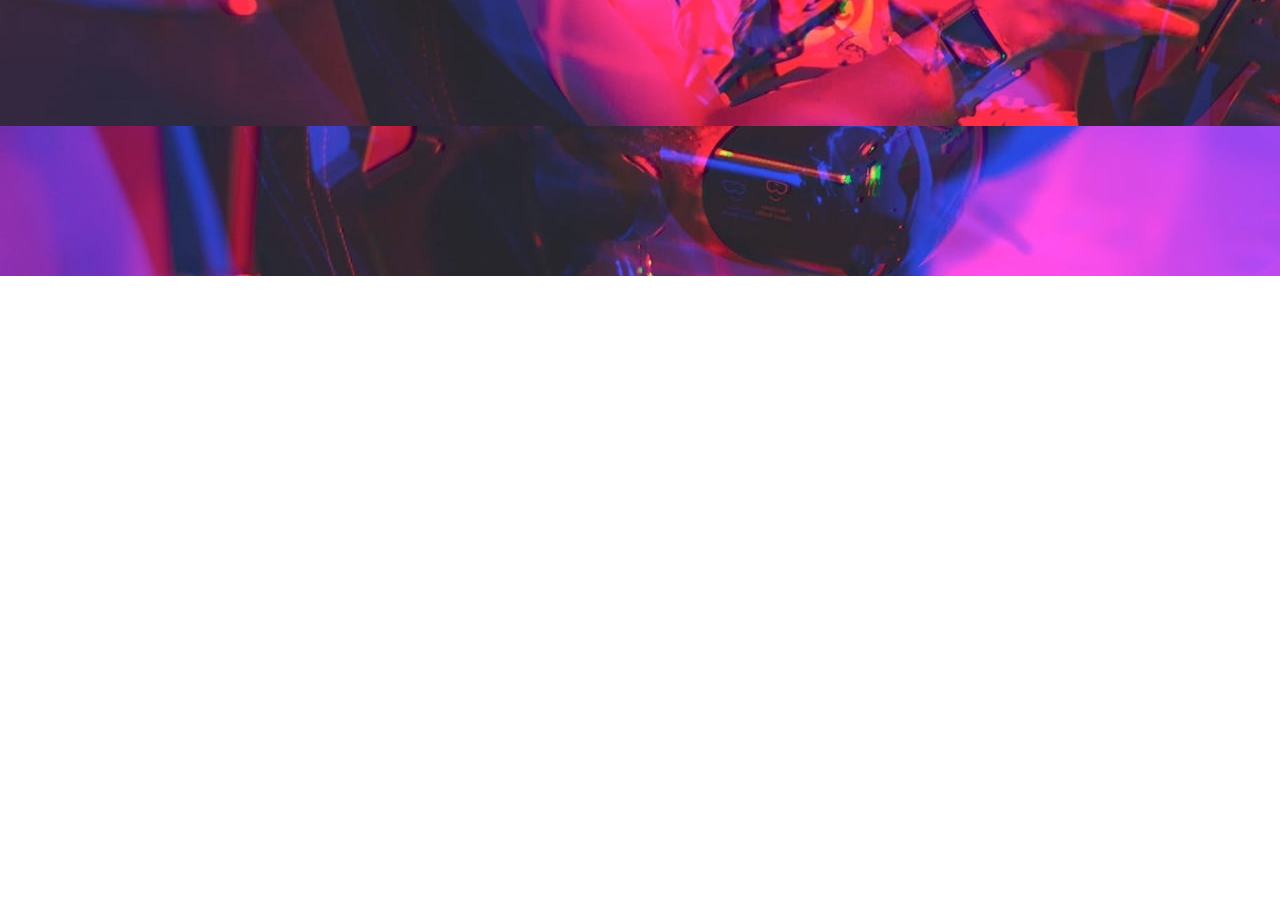
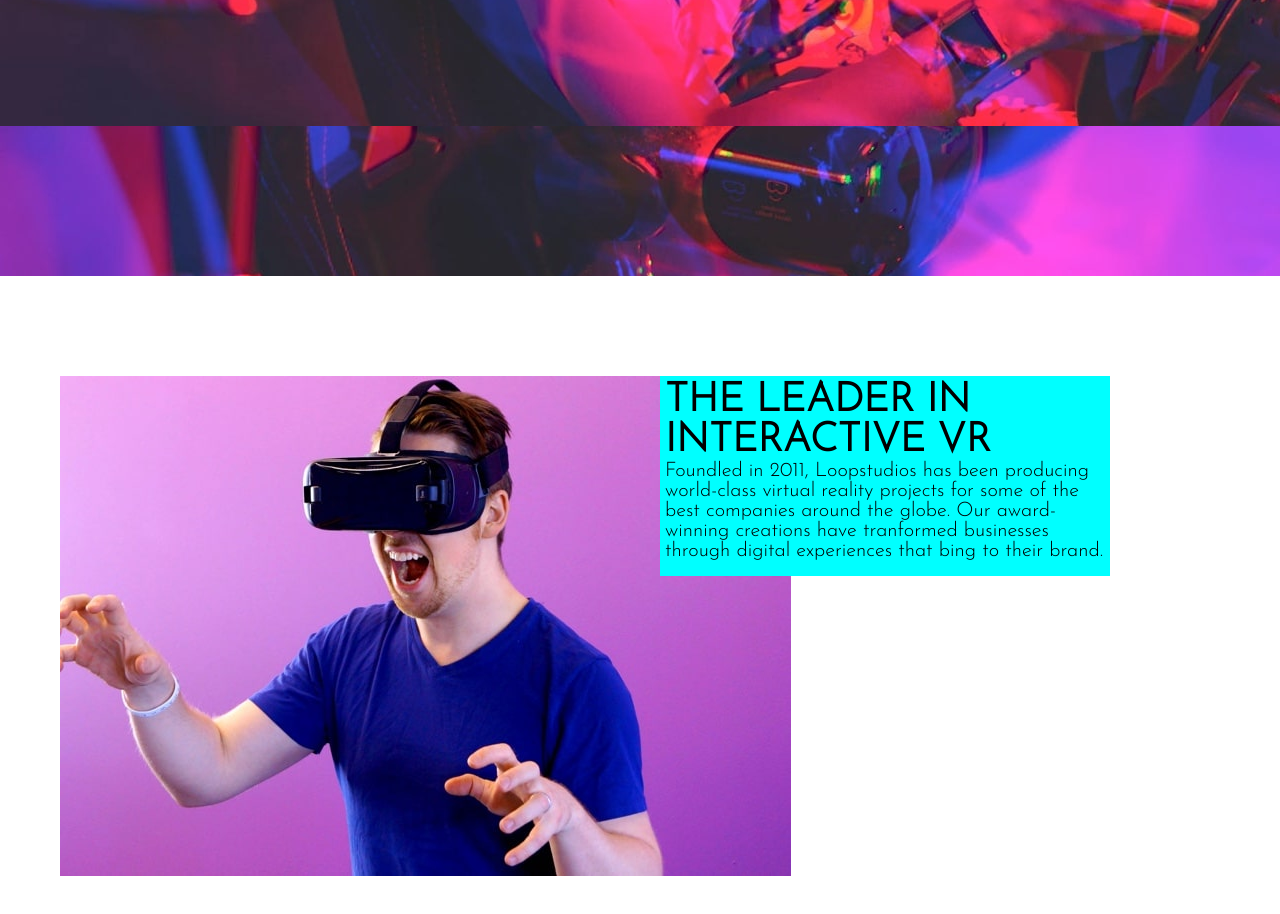
Before and after one commit to Douglaslima93/Loopstudios, a plain HTML site: page index.html in a window 1280 px wide. Shown: the part 524-1438 px from the top of the page. Before the commit the page ends 800 px from the top, so only its background shows below. Drawn offline with Linux system fonts and the light colour scheme.

Commit message:
Inicio do container leader

```diff
--- /dev/null
+++ b/assets/css/main.css
@@ -0,0 +1,30 @@
+.section-leader {
+    width: 100%;
+    height: 100vh;
+
+}
+
+.leader-img{
+
+    height: 100vh;
+    background-image: url('../img/desktop/image-interactive.jpg');
+    background-repeat: no-repeat;
+    margin: 100px 60px;
+}
+
+.leader-texto {
+    width: 450px;
+    height: 200px;
+    background-color: aqua;
+    padding: 5px;
+    margin-left: 600px;
+}
+
+.leader-texto h2{
+    font-size: 40px;
+}
+
+.leader-texto p{
+    font-size: 20px;
+    text-align: left;
+}
--- a/index.html
+++ b/index.html
@@ -7,6 +7,7 @@
     <title>Loopstudios</title>
     <link rel="stylesheet" href="./assets/css/html.css">
     <link rel="stylesheet" href="./assets/css/header.css">
+    <link rel="stylesheet" href="./assets/css/main.css">
 </head>
 <body>
 
@@ -28,5 +29,20 @@
         </div>
     </header>
 
+    <main>
+        <section class="section-leader">
+            <div class="leader-img">
+                <div class="leader-texto">
+                <h2>THE LEADER IN INTERACTIVE VR</h2>
+                <p> Foundled in 2011, Loopstudios has been producing world-class
+                    virtual reality projects for some of the best companies around the
+                    globe. Our award-winning creations have tranformed
+                    businesses through digital experiences that bing to their brand.
+                </p>
+                </div>
+            </div>
+        </section>
+    </main>
+
 </body>
 </html>
```
